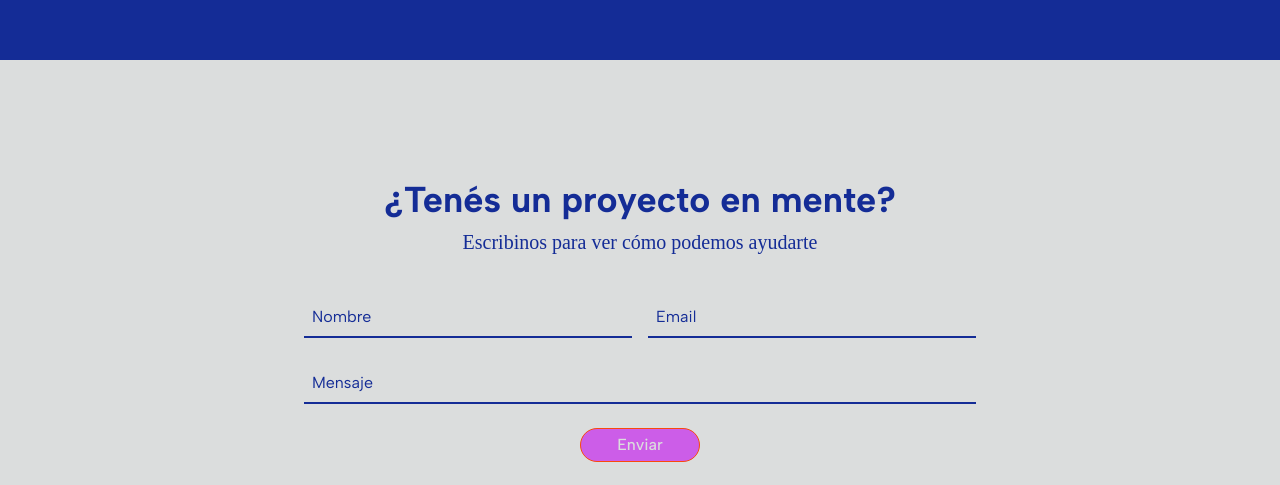
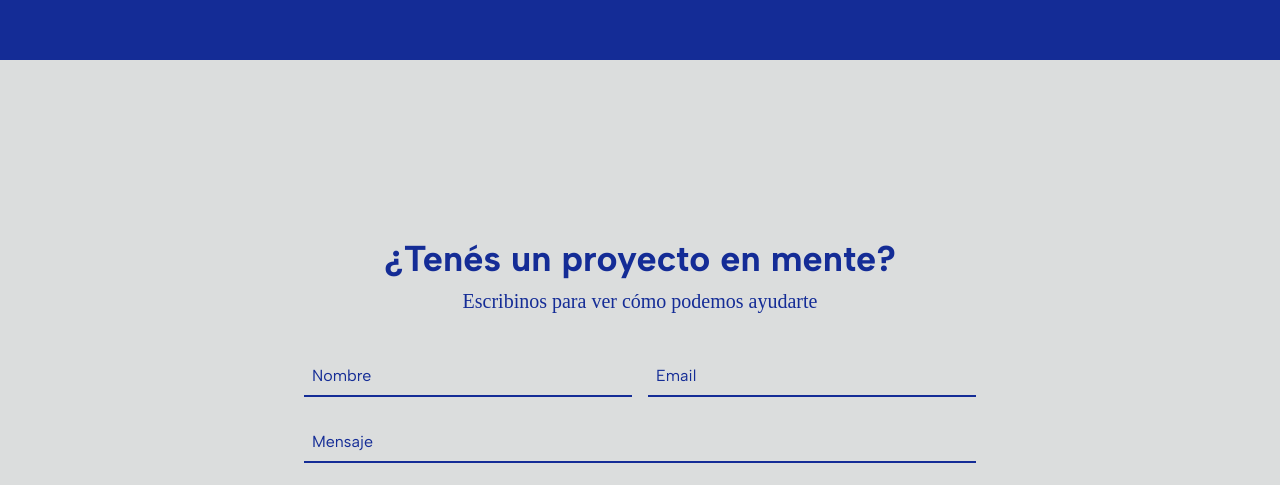
Before and after one commit to eypacha/proaestudiocreativo, a Vue app: page / in a window 1280 px wide. Shown: the part 3472-3957 px from the top of the page. Built offline with nearby package versions, Linux system fonts and the light colour scheme; a web font is replaced by a local one.

Commit message:
fix(HomeView.vue): wrap Contact and Footer components in a flex container for improved layout

```diff
--- a/src/views/HomeView.vue
+++ b/src/views/HomeView.vue
@@ -6,12 +6,15 @@
     <Intro />
     <Services />
     <About />
-    <Contact />
-    <Footer />
+    <div class="min-h-[100dvh] flex flex-col items-center justify-between">
+      <Contact/>
+      <Footer/>
+    </div>
   </div>
 </template>
 
 <script setup>
+import { onMounted } from 'vue'
 import Navbar from '@/components/Navbar.vue'
 import LogoAnim from '@/components/LogoAnim.vue'
 import Hero from '@/components/Hero.vue'
@@ -20,4 +23,11 @@ import Services from '@/components/sections/Services.vue'
 import About from '@/components/sections/About.vue'
 import Contact from '@/components/sections/Contact.vue'
 import Footer from '@/components/Footer.vue'
+
+onMounted(() => {
+  // Forzar scroll al inicio
+  window.scrollTo(0, 0)
+  // Alternativa más suave
+  // window.scrollTo({ top: 0, behavior: 'smooth' })
+})
 </script>
```
